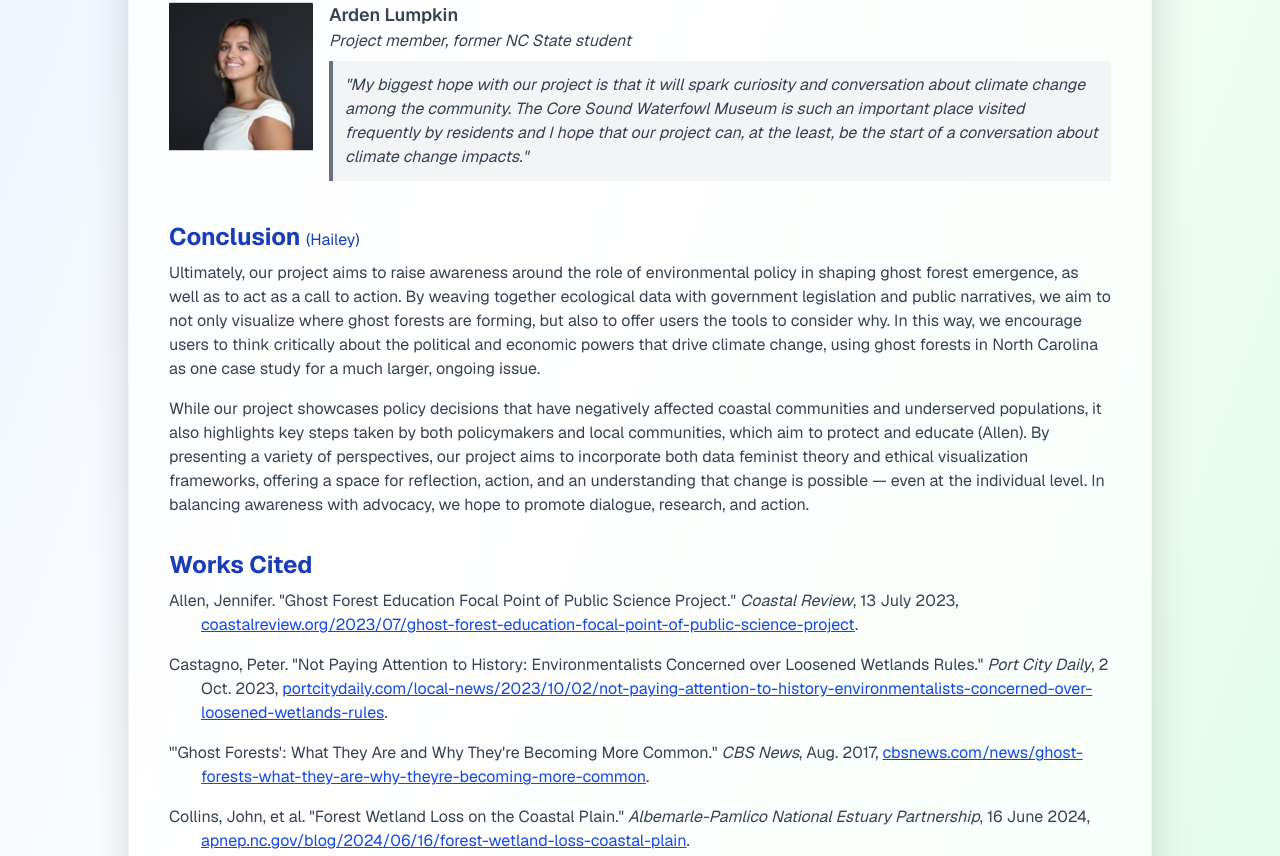
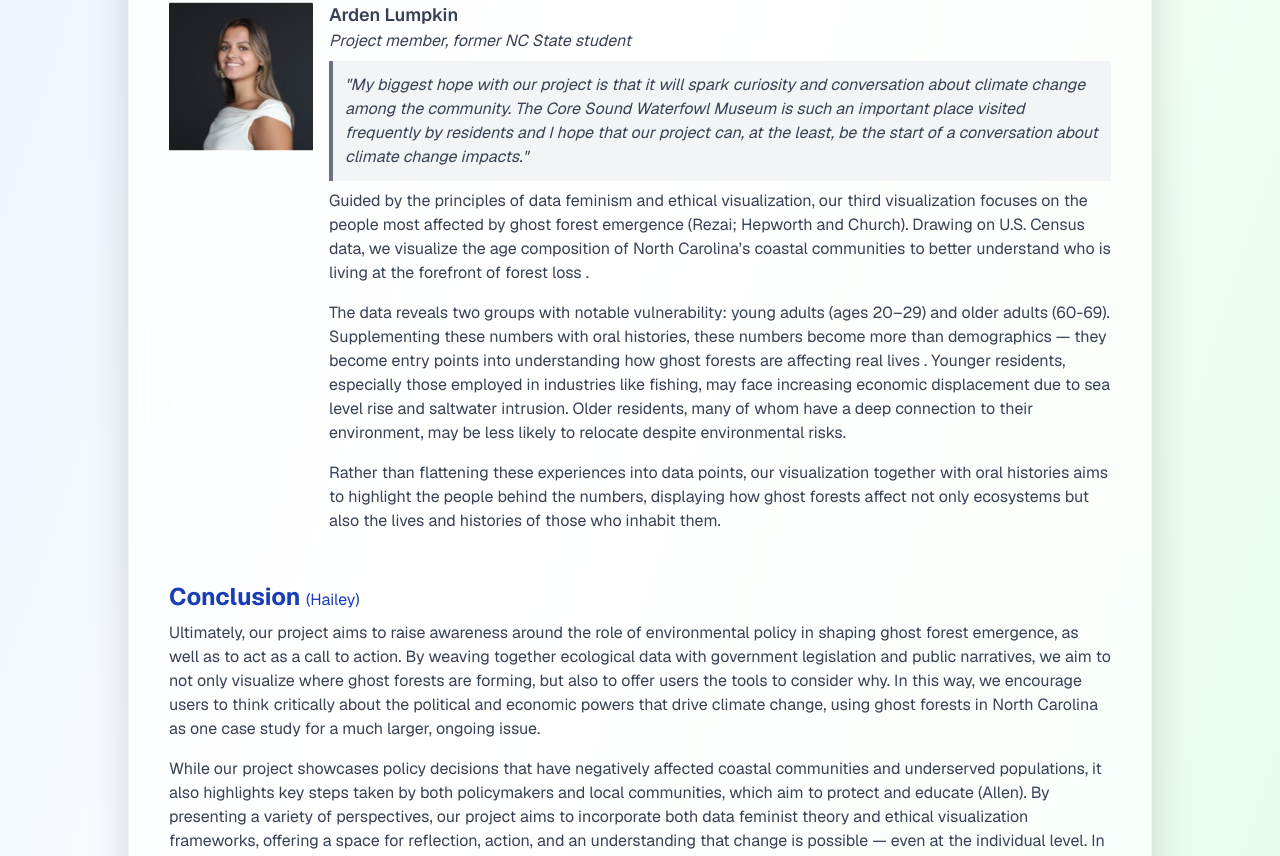
Before and after one commit to JayYeung/ghost-forest-frontend, a Next.js app: page /narrative-2 in a window 1280 px wide. Shown: the part 1929-2785 px from the top of the page. Built offline with nearby package versions, Linux system fonts and the light colour scheme.

Commit message:
Update page.tsx
Added the explanation paragraph to oral history

```diff
--- a/src/app/narrative-2/page.tsx
+++ b/src/app/narrative-2/page.tsx
@@ -319,6 +319,29 @@ export default function Narrative2() {
                                             be the start of a conversation about
                                             climate change impacts.&quot;
                                         </p>
+                                         <p className="mb-4">
+                                            Guided by the principles of data feminism and ethical visualization,
+                                             our third visualization focuses on the people most affected by ghost
+                                             forest emergence (Rezai; Hepworth and Church). Drawing on U.S. Census data,
+                                             we visualize the age composition of North Carolina’s coastal communities
+                                             to better understand who is living at the forefront of forest loss .
+                                        </p>
+                                        <p className="mb-4">
+                                            The data reveals two groups with notable vulnerability: young adults (ages 20–29) and older adults (60-69).
+                                            Supplementing these numbers with oral histories, these numbers become more than demographics — they become
+                                            entry points into understanding how ghost forests are affecting real lives . Younger residents, especially
+                                            those employed in industries like fishing, may face increasing economic displacement due to sea level rise
+                                            and saltwater intrusion. Older residents, many of whom have a deep connection to their environment, may be
+                                            less likely to relocate despite environmental risks.
+
+                                        </p>
+                                          <p className="mb-4">
+                                            Rather than flattening these experiences into data points, our visualization together with
+                                              oral histories aims to highlight the people behind the numbers, displaying how ghost forests
+                                              affect not only ecosystems but also the lives and histories of those who inhabit them.
+
+                                        </p>
+
                                     </div>
                                 </div>
                             </div>
```
